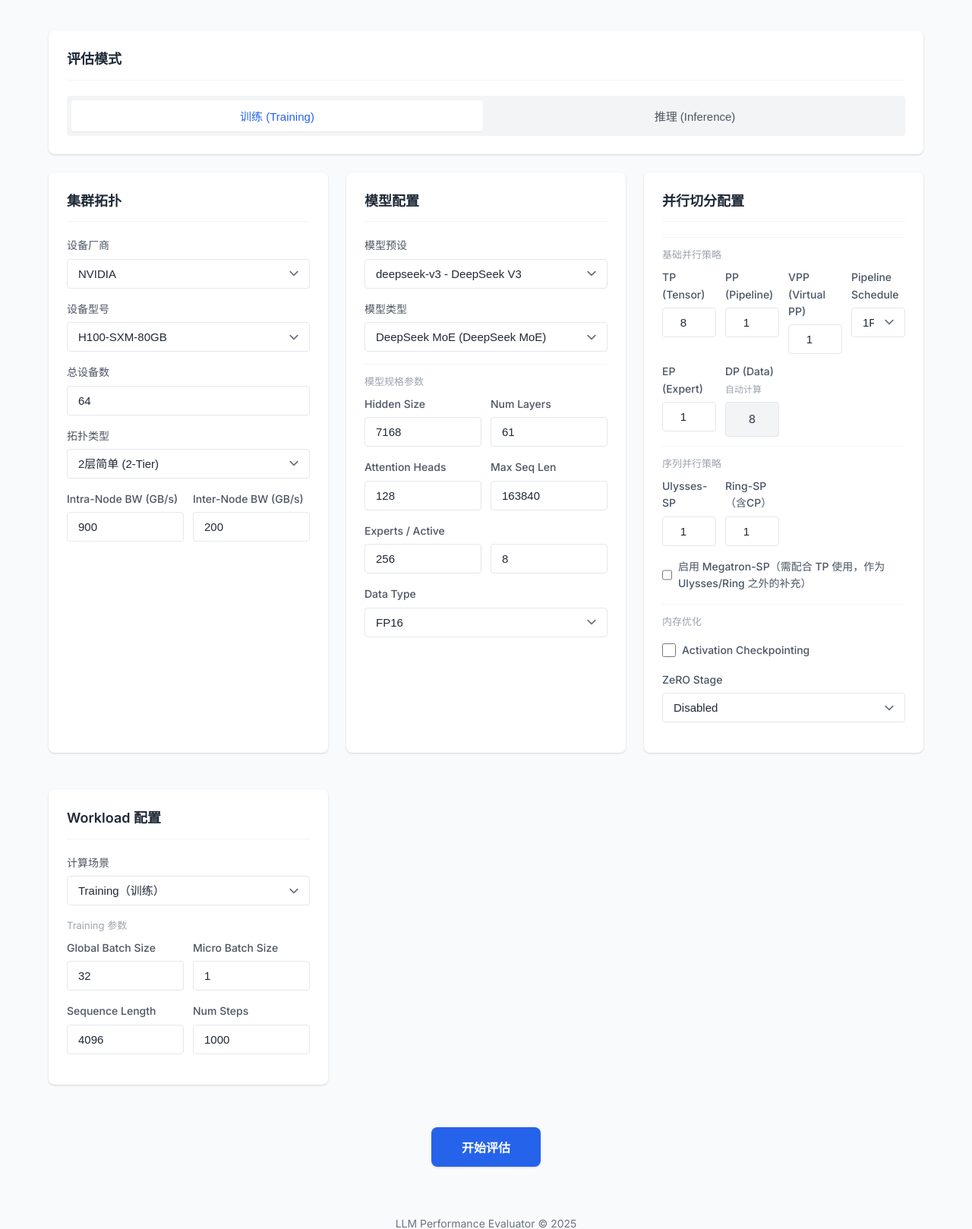
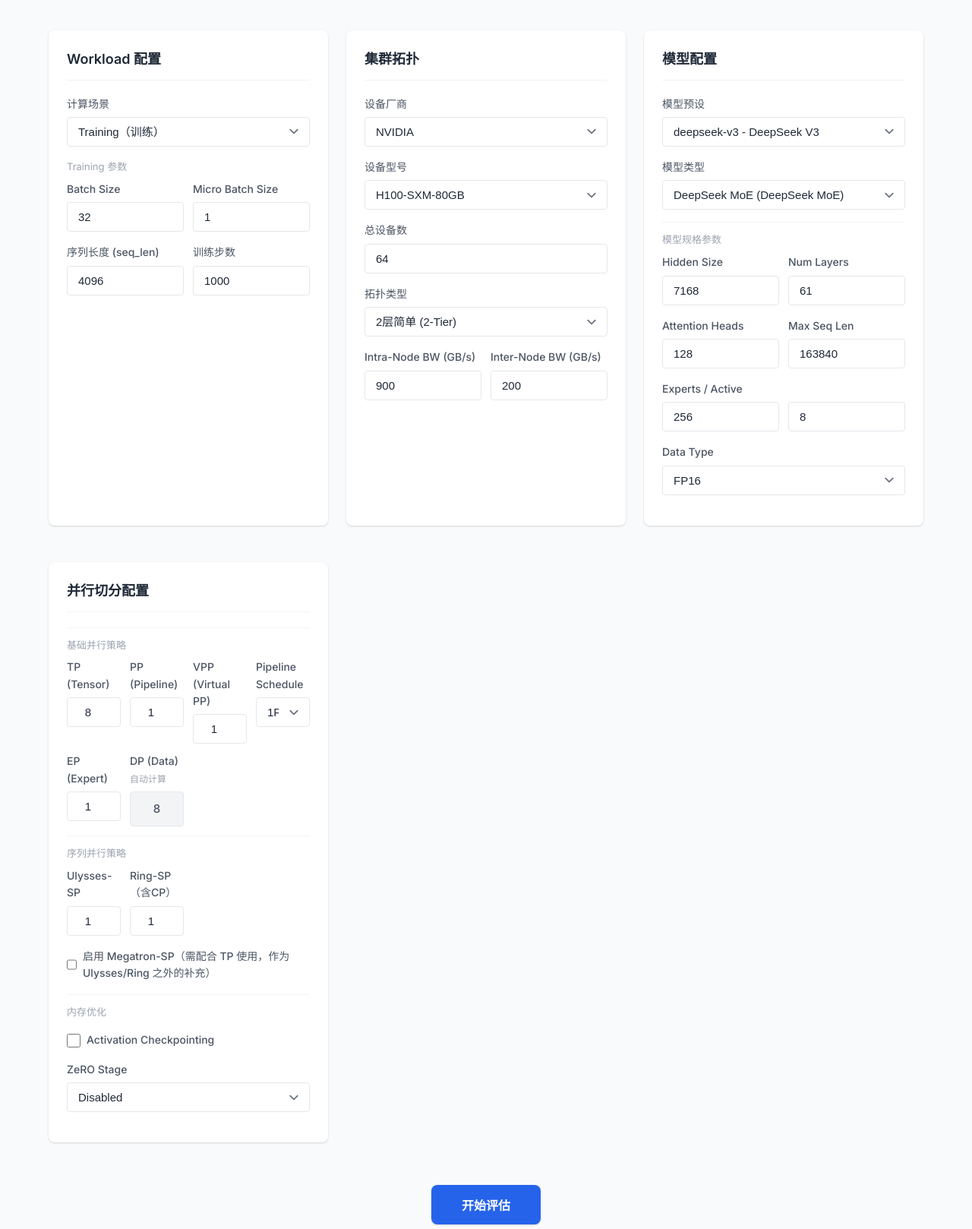
Before and after one commit to ParanoidHW/CePing, a Flask app: page / in a window 1280 px wide. Shown: the part 117-1735 px from the top of the page at 76% size. Run offline with Flask 2, Linux system fonts and the light colour scheme.

Commit message:
refactor(web): move workload to top and adjust params
Changes:
1. Remove training/inference tabs (replaced by workload scenario)
2. Move workload config to page top
3. Keep batch_size for all scenarios
4. Distinguish input_tokens/output_tokens for inference
5. Clear sequence length labels for each scenario

Page order:
- Workload (top): scenario + dynamic params
- Cluster: topology + total_devices
- Model: preset + specs
- Parallelism: TP/PP/... + auto DP

Workload params per scenario:
- Training: batch_size, seq_len, num_steps, micro_batch_size
- Inference: batch_size, input_tokens, output_tokens
- PD-Disagg: batch_size, input_tokens, output_tokens, prefill/decode devices
- RL: batch_size, seq_len, num_rollouts, ppo_epochs
- Diffusion: batch_size, image_size, diffusion_steps

```diff
--- a/web/static/js/app.js
+++ b/web/static/js/app.js
@@ -12,7 +12,6 @@ const CATEGORY_NAMES = {
 };
 
 const state = {
-    mode: 'training',
     devices: {},
     devicePresets: {},
     modelPresets: {},
@@ -22,7 +21,6 @@ const state = {
 };
 
 const elements = {
-    modeTabs: document.querySelectorAll('.tab'),
     modelPreset: document.getElementById('model-preset'),
     modelType: document.getElementById('model-type'),
     deviceVendor: document.getElementById('device-vendor'),
@@ -83,11 +81,6 @@ function populateModelPresets() {
     const presets = state.modelPresets.presets || state.modelPresets;
     Object.keys(presets).forEach(key => {
         const preset = presets[key];
-        const presetType = preset.preset_type || 'model';
-
-        if (state.mode === 'inference' && presetType === 'component') {
-            return;
-        }
 
         const option = document.createElement('option');
         option.value = key;
@@ -98,16 +91,6 @@ function populateModelPresets() {
 }
 
 function setupEventListeners() {
-    elements.modeTabs.forEach(tab => {
-        tab.addEventListener('click', () => {
-            elements.modeTabs.forEach(t => t.classList.remove('active'));
-            tab.classList.add('active');
-            state.mode = tab.dataset.mode;
-            populateModelPresets();
-            updateModeUI();
-        });
-    });
-
     elements.modelPreset.addEventListener('change', loadModelPreset);
     elements.modelType.addEventListener('change', updateModelTypeUI);
     elements.deviceVendor.addEventListener('change', updateDeviceModels);
@@ -182,14 +165,6 @@ function switchWorkloadScenario(scenario) {
     }
 }
 
-function updateModeUI() {
-    elements.results.style.display = 'none';
-    renderParamInputs();
-}
-
-function renderParamInputs() {
-}
-
 function loadModelPreset() {
     const presetKey = elements.modelPreset.value;
     const presets = state.modelPresets.presets || state.modelPresets;
@@ -198,7 +173,8 @@ function loadModelPreset() {
     const preset = presets[presetKey];
 
     state.currentPreset = preset;
-    state.currentPipeline = preset.architecture === 'wan_pipeline' && state.mode === 'inference'
+    const scenario = elements.workloadScenario?.value || 'training';
+    state.currentPipeline = preset.architecture === 'wan_pipeline' && scenario !== 'training'
         ? 'diffusion-video'
         : null;
 
@@ -216,7 +192,6 @@ function loadModelPreset() {
     }
 
     updateModelTypeUI();
-    renderParamInputs();
 }
 
 function updateModelTypeUI() {
@@ -438,8 +413,7 @@ async function evaluate() {
         } else {
             const endpointMap = {
                 'training': '/api/evaluate/training',
-                'inference_prefill': '/api/evaluate/inference',
-                'inference_decode': '/api/evaluate/inference',
+                'inference': '/api/evaluate/inference',
                 'pd_disagg': '/api/evaluate/inference',
                 'rl_training': '/api/evaluate/training',
                 'diffusion': '/api/evaluate/inference',
@@ -562,20 +536,18 @@ function collectWorkloadConfig(scenario) {
 
     switch(scenario) {
         case 'training':
-            workload.global_batch_size = parseInt(document.getElementById('global-batch-size')?.value || 32);
+            workload.batch_size = parseInt(document.getElementById('train-batch-size')?.value || 32);
             workload.micro_batch_size = parseInt(document.getElementById('micro-batch-size')?.value || 1);
             workload.seq_len = parseInt(document.getElementById('train-seq-len')?.value || 4096);
             workload.num_steps = parseInt(document.getElementById('num-steps')?.value || 1000);
             break;
-        case 'inference_prefill':
-            workload.input_tokens = parseInt(document.getElementById('prefill-input-tokens')?.value || 1000);
-            workload.output_tokens = parseInt(document.getElementById('prefill-output-tokens')?.value || 100);
-            break;
-        case 'inference_decode':
-            workload.input_tokens = parseInt(document.getElementById('decode-input-tokens')?.value || 1000);
-            workload.output_tokens = parseInt(document.getElementById('decode-output-tokens')?.value || 100);
+        case 'inference':
+            workload.batch_size = parseInt(document.getElementById('infer-batch-size')?.value || 1);
+            workload.input_tokens = parseInt(document.getElementById('infer-input-tokens')?.value || 1000);
+            workload.output_tokens = parseInt(document.getElementById('infer-output-tokens')?.value || 100);
             break;
         case 'pd_disagg':
+            workload.batch_size = parseInt(document.getElementById('pd-batch-size')?.value || 1);
             workload.prefill_devices = parseInt(document.getElementById('prefill-devices')?.value || 32);
             workload.decode_devices = parseInt(document.getElementById('decode-devices')?.value || 32);
             workload.input_tokens = parseInt(document.getElementById('pd-input-tokens')?.value || 1000);
@@ -588,9 +560,9 @@ function collectWorkloadConfig(scenario) {
             workload.ppo_epochs = parseInt(document.getElementById('ppo-epochs')?.value || 4);
             break;
         case 'diffusion':
+            workload.batch_size = parseInt(document.getElementById('diffusion-batch-size')?.value || 1);
             workload.image_size = parseInt(document.getElementById('image-size')?.value || 1024);
             workload.diffusion_steps = parseInt(document.getElementById('diffusion-steps')?.value || 50);
-            workload.batch_size = parseInt(document.getElementById('diffusion-batch-size')?.value || 1);
             break;
     }
 
@@ -664,7 +636,9 @@ function displayResults(result) {
         return;
     }
 
-    if (state.mode === 'training') {
+    const scenario = elements.workloadScenario?.value || 'training';
+
+    if (scenario === 'training' || scenario === 'rl_training') {
         const detailed = result.detailed_breakdown;
         const detailedHtml = renderDetailedBreakdown(detailed);
 
--- a/web/templates/index.html
+++ b/web/templates/index.html
@@ -15,15 +15,139 @@
         </header>
 
         <main>
-            <section class="card mode-selector">
-                <h2>评估模式</h2>
-                <div class="tabs">
-                    <button class="tab active" data-mode="training">训练 (Training)</button>
-                    <button class="tab" data-mode="inference">推理 (Inference)</button>
-                </div>
-            </section>
+            <div class="grid">
+                <section class="card workload-config">
+                    <h2>Workload 配置</h2>
+                    <div class="form-group">
+                        <label>计算场景</label>
+                        <select id="workload-scenario">
+                            <option value="training">Training（训练）</option>
+                            <option value="inference">Inference（推理）</option>
+                            <option value="pd_disagg">PD-Disagg（推理 PD 分离）</option>
+                            <option value="rl_training">RL-Training（RL 后训练）</option>
+                            <option value="diffusion">Diffusion（多模态生成）</option>
+                        </select>
+                    </div>
 
-            <div class="grid">
+                    <div id="workload-params-training" class="workload-params">
+                        <div class="section-hint">Training 参数</div>
+                        <div class="form-row">
+                            <div class="form-group">
+                                <label>Batch Size</label>
+                                <input type="number" id="train-batch-size" value="32">
+                            </div>
+                            <div class="form-group">
+                                <label>Micro Batch Size</label>
+                                <input type="number" id="micro-batch-size" value="1">
+                            </div>
+                        </div>
+                        <div class="form-row">
+                            <div class="form-group">
+                                <label>序列长度 (seq_len)</label>
+                                <input type="number" id="train-seq-len" value="4096">
+                            </div>
+                            <div class="form-group">
+                                <label>训练步数</label>
+                                <input type="number" id="num-steps" value="1000">
+                            </div>
+                        </div>
+                    </div>
+
+                    <div id="workload-params-inference" class="workload-params" style="display: none;">
+                        <div class="section-hint">Inference 参数</div>
+                        <div class="form-row">
+                            <div class="form-group">
+                                <label>Batch Size</label>
+                                <input type="number" id="infer-batch-size" value="1">
+                            </div>
+                        </div>
+                        <div class="form-row">
+                            <div class="form-group">
+                                <label>输入 Tokens (input_tokens)</label>
+                                <input type="number" id="infer-input-tokens" value="1000">
+                            </div>
+                            <div class="form-group">
+                                <label>输出 Tokens (output_tokens)</label>
+                                <input type="number" id="infer-output-tokens" value="100">
+                            </div>
+                        </div>
+                    </div>
+
+                    <div id="workload-params-pd_disagg" class="workload-params" style="display: none;">
+                        <div class="section-hint">PD-Disagg 参数</div>
+                        <div class="form-row">
+                            <div class="form-group">
+                                <label>Batch Size</label>
+                                <input type="number" id="pd-batch-size" value="1">
+                            </div>
+                        </div>
+                        <div class="form-row">
+                            <div class="form-group">
+                                <label>Prefill 设备数</label>
+                                <input type="number" id="prefill-devices" value="32">
+                            </div>
+                            <div class="form-group">
+                                <label>Decode 设备数</label>
+                                <input type="number" id="decode-devices" value="32">
+                            </div>
+                        </div>
+                        <div class="form-row">
+                            <div class="form-group">
+                                <label>输入 Tokens (input_tokens)</label>
+                                <input type="number" id="pd-input-tokens" value="1000">
+                            </div>
+                            <div class="form-group">
+                                <label>输出 Tokens (output_tokens)</label>
+                                <input type="number" id="pd-output-tokens" value="100">
+                            </div>
+                        </div>
+                    </div>
+
+                    <div id="workload-params-rl_training" class="workload-params" style="display: none;">
+                        <div class="section-hint">RL-Training 参数</div>
+                        <div class="form-row">
+                            <div class="form-group">
+                                <label>Batch Size</label>
+                                <input type="number" id="rl-batch-size" value="32">
+                            </div>
+                            <div class="form-group">
+                                <label>序列长度 (seq_len)</label>
+                                <input type="number" id="rl-seq-len" value="4096">
+                            </div>
+                        </div>
+                        <div class="form-row">
+                            <div class="form-group">
+                                <label>Rollout 次数</label>
+                                <input type="number" id="num-rollouts" value="100">
+                            </div>
+                            <div class="form-group">
+                                <label>PPO Epochs</label>
+                                <input type="number" id="ppo-epochs" value="4">
+                            </div>
+                        </div>
+                    </div>
+
+                    <div id="workload-params-diffusion" class="workload-params" style="display: none;">
+                        <div class="section-hint">Diffusion 参数</div>
+                        <div class="form-row">
+                            <div class="form-group">
+                                <label>Batch Size</label>
+                                <input type="number" id="diffusion-batch-size" value="1">
+                            </div>
+                            <div class="form-group">
+                                <label>图像分辨率</label>
+                                <input type="number" id="image-size" value="1024">
+                            </div>
+                        </div>
+                        <div class="form-row">
+                            <div class="form-group">
+                                <label>Diffusion 步数</label>
+                                <input type="number" id="diffusion-steps" value="50">
+                            </div>
+                        </div>
+                    </div>
+                </section>
+
                 <section class="card cluster-config">
                     <h2>集群拓扑</h2>
 
@@ -188,141 +312,6 @@
                         </select>
                     </div>
                 </section>
-
-                <section class="card workload-config">
-                    <h2>Workload 配置</h2>
-                    <div class="form-group">
-                        <label>计算场景</label>
-                        <select id="workload-scenario">
-                            <option value="training">Training（训练）</option>
-                            <option value="inference_prefill">Inference-Prefill（推理预填充）</option>
-                            <option value="inference_decode">Inference-Decode（推理解码）</option>
-                            <option value="pd_disagg">PD-Disagg（推理 PD 分离）</option>
-                            <option value="rl_training">RL-Training（RL 后训练）</option>
-                            <option value="diffusion">Diffusion（多模态生成）</option>
-                        </select>
-                    </div>
-
-                    <div id="workload-params-training" class="workload-params">
-                        <div class="section-hint">Training 参数</div>
-                        <div class="form-row">
-                            <div class="form-group">
-                                <label>Global Batch Size</label>
-                                <input type="number" id="global-batch-size" value="32">
-                            </div>
-                            <div class="form-group">
-                                <label>Micro Batch Size</label>
-                                <input type="number" id="micro-batch-size" value="1">
-                            </div>
-                        </div>
-                        <div class="form-row">
-                            <div class="form-group">
-                                <label>Sequence Length</label>
-                                <input type="number" id="train-seq-len" value="4096">
-                            </div>
-                            <div class="form-group">
-                                <label>Num Steps</label>
-                                <input type="number" id="num-steps" value="1000">
-                            </div>
-                        </div>
-                    </div>
-
-                    <div id="workload-params-inference_prefill" class="workload-params" style="display: none;">
-                        <div class="section-hint">Inference-Prefill 参数</div>
-                        <div class="form-row">
-                            <div class="form-group">
-                                <label>输入 Tokens</label>
-                                <input type="number" id="prefill-input-tokens" value="1000">
-                            </div>
-                            <div class="form-group">
-                                <label>输出 Tokens</label>
-                                <input type="number" id="prefill-output-tokens" value="100">
-                            </div>
-                        </div>
-                    </div>
-
-                    <div id="workload-params-inference_decode" class="workload-params" style="display: none;">
-                        <div class="section-hint">Inference-Decode 参数</div>
-                        <div class="form-row">
-                            <div class="form-group">
-                                <label>输入 Tokens</label>
-                                <input type="number" id="decode-input-tokens" value="1000">
-                            </div>
-                            <div class="form-group">
-                                <label>输出 Tokens</label>
-                                <input type="number" id="decode-output-tokens" value="100">
-                            </div>
-                        </div>
-                    </div>
-
-                    <div id="workload-params-pd_disagg" class="workload-params" style="display: none;">
-                        <div class="section-hint">PD-Disagg 参数</div>
-                        <div class="form-row">
-                            <div class="form-group">
-                                <label>Prefill 设备数</label>
-                                <input type="number" id="prefill-devices" value="32">
-                            </div>
-                            <div class="form-group">
-                                <label>Decode 设备数</label>
-                                <input type="number" id="decode-devices" value="32">
-                            </div>
-                        </div>
-                        <div class="form-row">
-                            <div class="form-group">
-                                <label>输入 Tokens</label>
-                                <input type="number" id="pd-input-tokens" value="1000">
-                            </div>
-                            <div class="form-group">
-                                <label>输出 Tokens</label>
-                                <input type="number" id="pd-output-tokens" value="100">
-                            </div>
-                        </div>
-                    </div>
-
-                    <div id="workload-params-rl_training" class="workload-params" style="display: none;">
-                        <div class="section-hint">RL-Training 参数</div>
-                        <div class="form-row">
-                            <div class="form-group">
-                                <label>Batch Size</label>
-                                <input type="number" id="rl-batch-size" value="32">
-                            </div>
-                            <div class="form-group">
-                                <label>Sequence Length</label>
-                                <input type="number" id="rl-seq-len" value="4096">
-                            </div>
-                        </div>
-                        <div class="form-row">
-                            <div class="form-group">
-                                <label>Num Rollouts</label>
-                                <input type="number" id="num-rollouts" value="100">
-                            </div>
-                            <div class="form-group">
-                                <label>PPO Epochs</label>
-                                <input type="number" id="ppo-epochs" value="4">
-                            </div>
-                        </div>
-                    </div>
-
-                    <div id="workload-params-diffusion" class="workload-params" style="display: none;">
-                        <div class="section-hint">Diffusion 参数</div>
-                        <div class="form-row">
-                            <div class="form-group">
-                                <label>Image Size</label>
-                                <input type="number" id="image-size" value="1024">
-                            </div>
-                            <div class="form-group">
-                                <label>Diffusion Steps</label>
-                                <input type="number" id="diffusion-steps" value="50">
-                            </div>
-                        </div>
-                        <div class="form-row">
-                            <div class="form-group">
-                                <label>Batch Size</label>
-                                <input type="number" id="diffusion-batch-size" value="1">
-                            </div>
-                        </div>
-                    </div>
-                </section>
             </div>
 
             <div class="action-bar">
```
